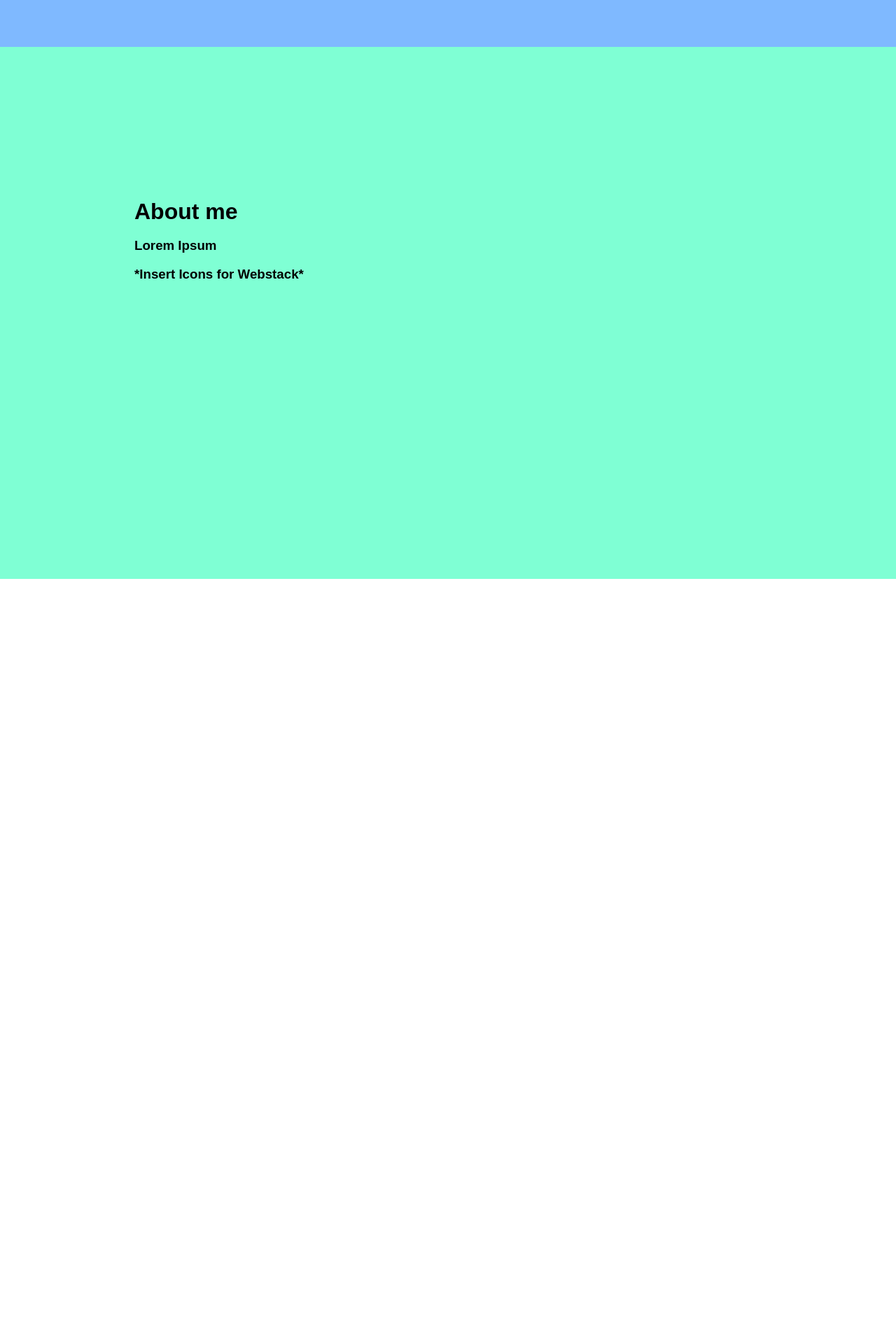
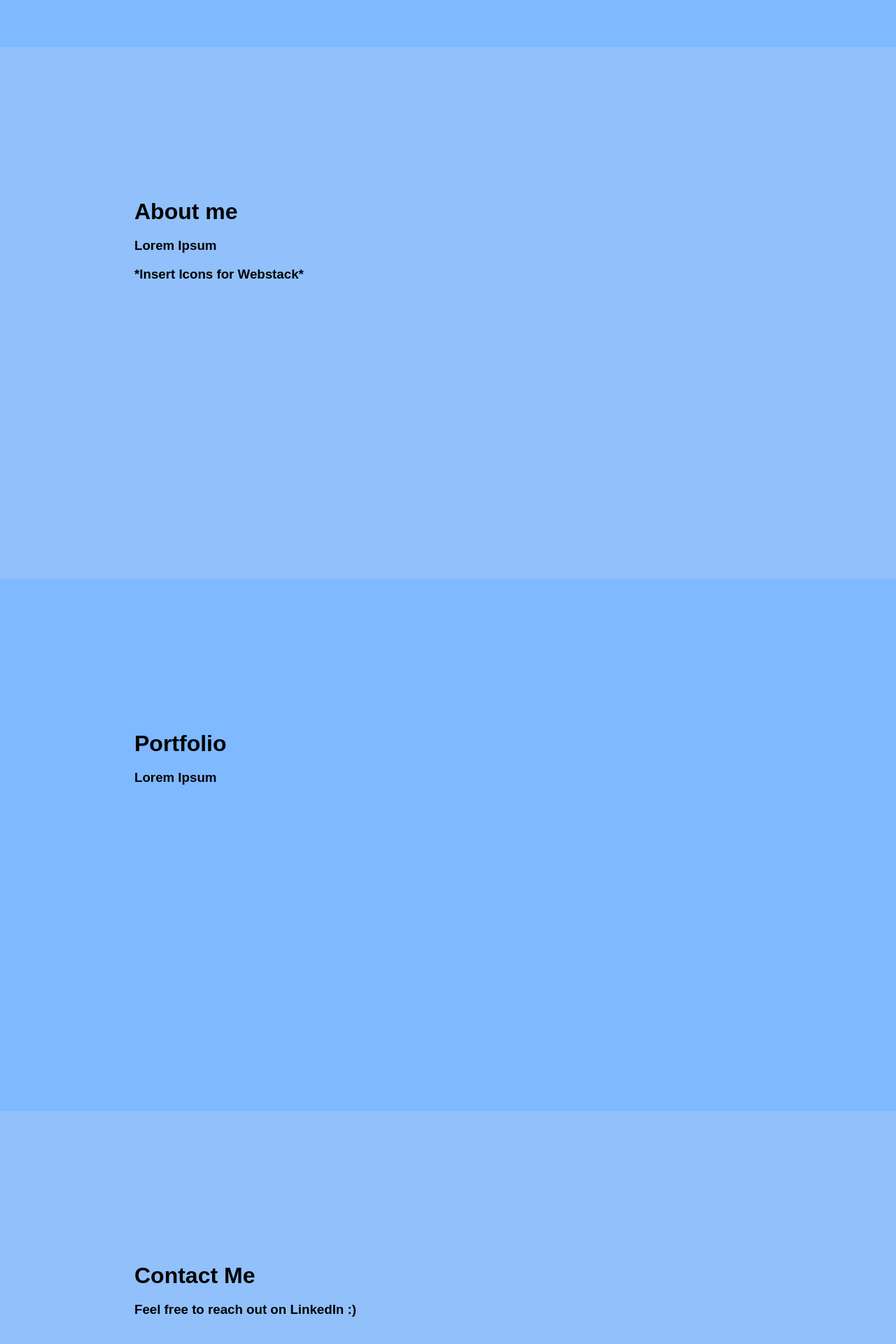
Before and after one commit to Deen-q/portfolio-site, a React (Create React App) app: page / in a window 1280 px wide. Shown: the part 740-2660 px from the top of the page at 70% size. Before the commit the page ends 1567 px from the top, so only its background shows below. Built offline with nearby package versions, Linux system fonts and the light colour scheme; a web font is replaced by a local one.

Commit message:
Huge progress. Buttons have function + scrollIntoView functionality. Now to flesh it out and make some minor CSS changes so that the segments are the right size when scrolling on button click.

```diff
--- a/src/App.css
+++ b/src/App.css
@@ -63,7 +63,7 @@ button {
   }
 
   .Segment2 {
-    background-color:aquamarine;
+    background-color:rgb(145, 192, 250);
     height: 95vh; /*90vh so it mimics the previous page and takes into account the 10vh STICKY NavBar*/
   }
 
@@ -71,3 +71,23 @@ button {
     margin: 0; /* remove the white streak*/
     padding-top: 20%;
   }
+
+  .Segment3 {
+    background-color:rgb(127, 185, 255);
+    height: 95vh;
+  }
+
+  .Segment3 h1 {
+    margin: 0; /* remove the white streak*/
+    padding-top: 20%;
+  }
+
+  .Segment4 {
+    background-color:rgb(145, 192, 250);
+    height: 95vh;
+  }
+
+  .Segment4 h1 {
+    margin: 0; /* remove the white streak*/
+    padding-top: 20%;
+  }
--- a/src/App.js
+++ b/src/App.js
@@ -1,22 +1,43 @@
-import React from 'react'
+import React, { useRef } from 'react'
 import avatar from "./avatar.png"
 import './App.css'
 import githubCat from "./githubCat.png"
 import linkedinIcon from "./linkedinIcon.png"
 
 export default function App() {
+  const segment1Ref = useRef(null);
+  const segment2Ref = useRef(null);
+  const segment3Ref = useRef(null);
+  const segment4Ref = useRef(null);
+
+  function handleHomeBtnClick() {
+    segment1Ref.current.scrollIntoView({ behavior: 'smooth'});
+  };
+
+  function handleAboutBtnClick() {
+    segment2Ref.current.scrollIntoView({ behavior: 'smooth'});
+  };
+
+  function handlePortfolioBtnClick() {
+    segment3Ref.current.scrollIntoView({ behavior: 'smooth'});
+  };
+
+  function handleContactBtnClick() {
+    segment4Ref.current.scrollIntoView({ behavior: 'smooth'});
+  };
+
   return (
     <>
     <div className='NavBar'>
       <div className='NavBarButtons'>
-      <button>Home</button>
-      <button>About</button>
-      <button>Portfolio</button>
-      <button>Contact Me</button>
+      <button onClick={handleHomeBtnClick}>Home</button>
+      <button onClick={handleAboutBtnClick}>About</button>
+      <button onClick={handlePortfolioBtnClick}>Portfolio</button>
+      <button onClick={handleContactBtnClick}>Contact Me</button>
       </div>
     </div>
 
-    <div className='Segment1'>
+    <div className='Segment1' ref={segment1Ref}>
         <div className='TextContainer'>
     <h1>Hi, I'm Deen.</h1>
     <h3>...with 2 e's.</h3>
@@ -32,6 +53,9 @@ export default function App() {
         <img src={linkedinIcon}
         className='linkedinIcon' alt='LinkedIn Icon'/>
         </a>
+        <h3>Pssst, these are clickable</h3>
+        <br/>
+        <h3>Promise I'll add some animations soon...</h3>
       </div> {/*End of IconContainer*/}
 
     </div> {/*End of TextContainer*/}
@@ -42,13 +66,27 @@ export default function App() {
     </div> {/*End of Segment1 div*/}
 
 
-    <div className='Segment2'>
+    <div className='Segment2' ref={segment2Ref}>
       <div className='TextContainer'>
         <h1>About me</h1>
         <h3>Lorem Ipsum</h3>
         <h3>*Insert Icons for Webstack*</h3>
       </div>
     </div>
+
+    <div className='Segment3' ref={segment3Ref}>
+      <div className='TextContainer'>
+        <h1>Portfolio</h1>
+        <h3>Lorem Ipsum</h3>
+      </div>
+    </div>
+
+    <div className='Segment4' ref={segment4Ref}>
+      <div className='TextContainer'>
+        <h1>Contact Me</h1>
+        <h3>Feel free to reach out on LinkedIn :&#41;</h3>
+      </div>
+    </div>
     </>
   )
 }
```
Also changed, not shown: public/imageCredits.md (added, +3 -0 lines).
